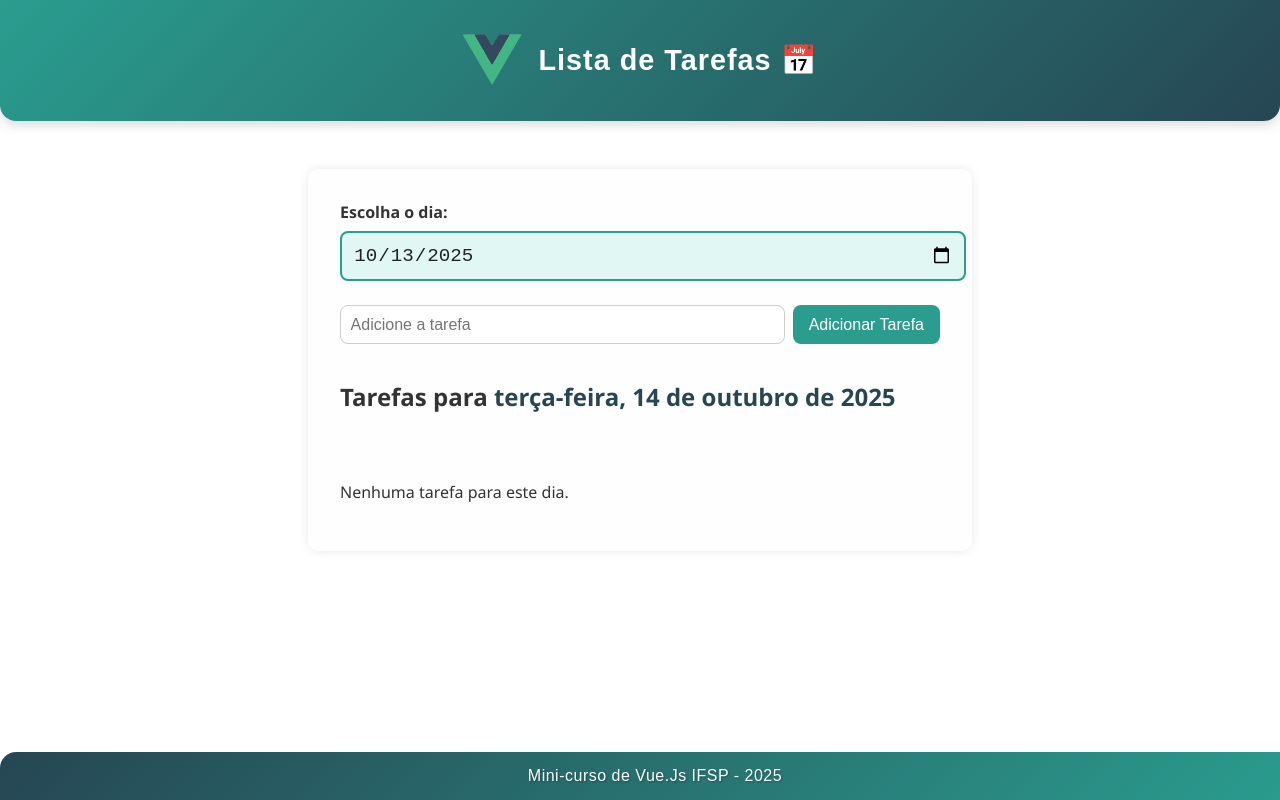
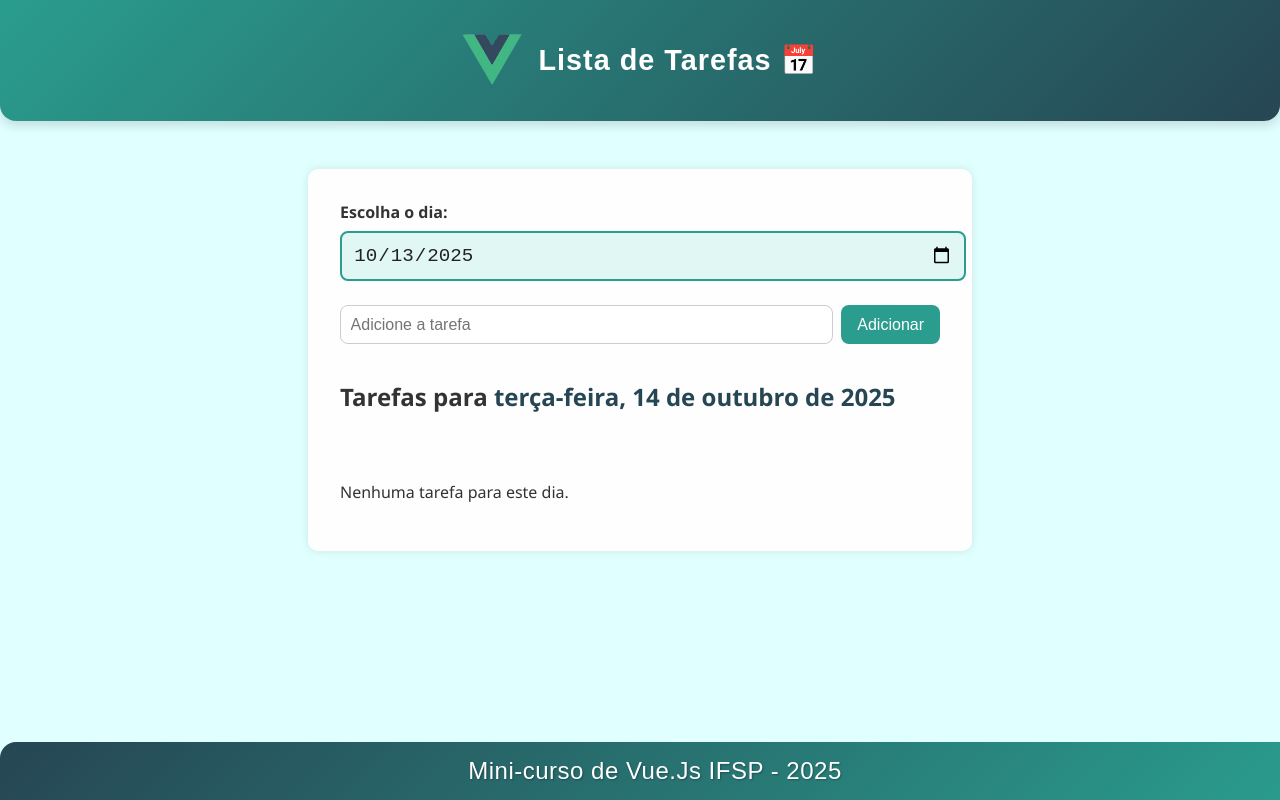
Before and after one commit to enzobanin/projeto-vue, a Vue app: page / in a window 1280 px wide. Built offline with nearby package versions, Linux system fonts and the light colour scheme.

Commit message:
Adicionando Readme

```diff
--- a/src/assets/main.css
+++ b/src/assets/main.css
@@ -2,3 +2,7 @@ html, body{
     margin: 0;
     padding: 0;
 }
+
+body{
+    background-color: lightcyan;
+}
--- a/src/components/Banner.vue
+++ b/src/components/Banner.vue
@@ -7,8 +7,6 @@
   </header>
 </template>
 
-<script setup>
-</script>
 
 <style scoped>
 .banner {
@@ -39,4 +37,9 @@
   height: 60px;
 }
 
+@media (max-width: 600px) {
+  .banner h1 {
+    font-size: 0.9rem;
+  }
+}
 </style>
--- a/src/components/Footer.vue
+++ b/src/components/Footer.vue
@@ -10,24 +10,23 @@
   color: #fff;
   text-align: center;
   padding: 15px;
-  margin-top: 50px;
   border-radius: 16px 16px 0 0;
   font-family: sans-serif;
-  margin-top: 2rem;
+  width: 100%;
   position: fixed;
-  bottom: 0;
-  width: 100%;
+  bottom: 0%;
 }
 
+
 .rodape h1 {
-  font-size: 1rem;
+  font-size: 1.5rem;
   font-weight: normal;
   letter-spacing: 0.5px;
   text-shadow: 1px 1px 2px rgba(0, 0, 0, 0.3);
   margin: 0;
 }
 
-@media (max-width: 600px) {
+@media (max-width:600px) {
   .rodape h1 {
     font-size: 0.9rem;
   }
--- a/src/components/Main.vue
+++ b/src/components/Main.vue
@@ -5,7 +5,7 @@
 
     <form @submit.prevent="adicionarTarefa()" class="formulario">
       <input v-model="novaTarefa" type="text" placeholder="Adicione a tarefa" required/>
-      <button type="submit">Adicionar Tarefa</button>
+      <button type="submit">Adicionar</button>
     </form>
 
     <h2>Tarefas para <span class="dataDestacada">{{ dataFormatada }}</span></h2>
@@ -23,7 +23,7 @@
 
 <script setup>
 import { ref, computed } from 'vue';
-const hoje = ref(new Date().toLocaleDateString().slice(0,10));
+const hoje = ref(new Date().toISOString().slice(0,10));
 let id = 0;
 
 const dataSelecionada = ref(new Date().toISOString().slice(0,10));
```
Also changed, not shown: 1 other file (tests, documents, lock files or other folders).
